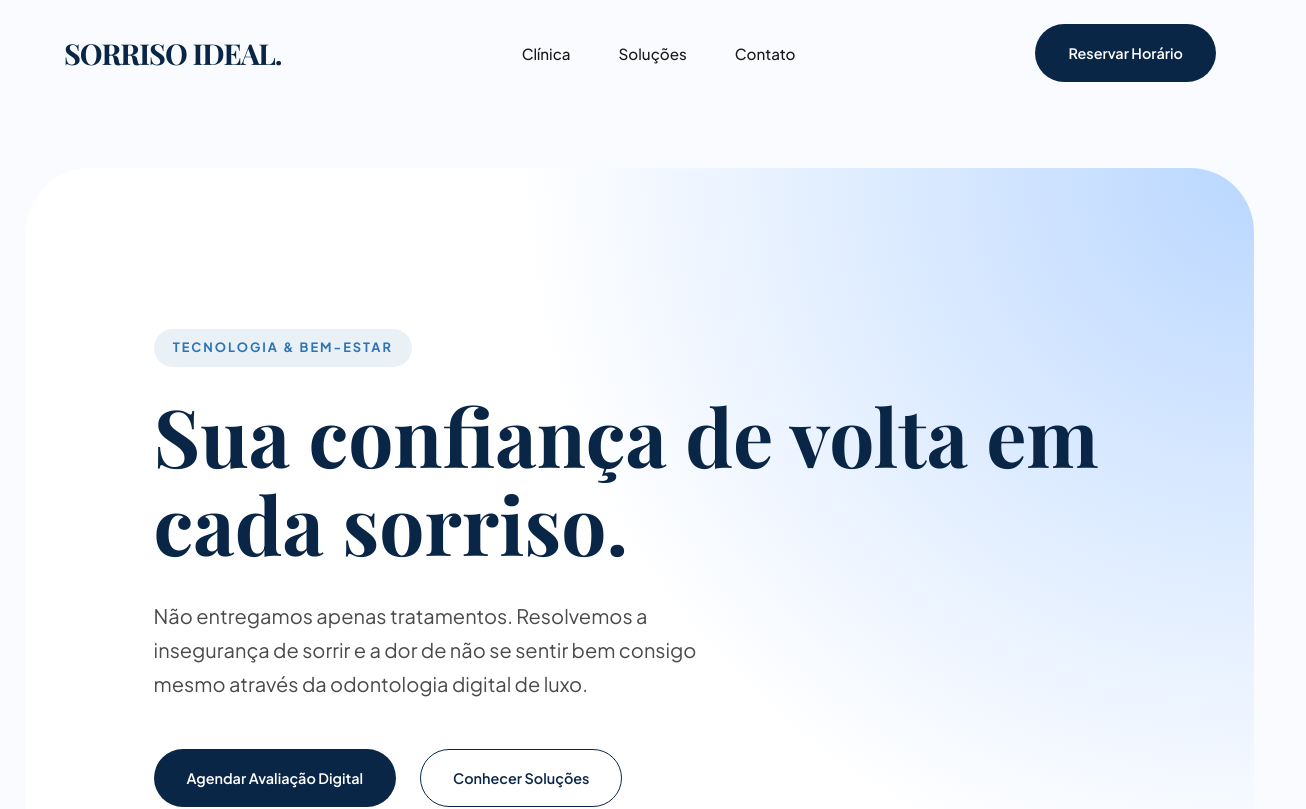
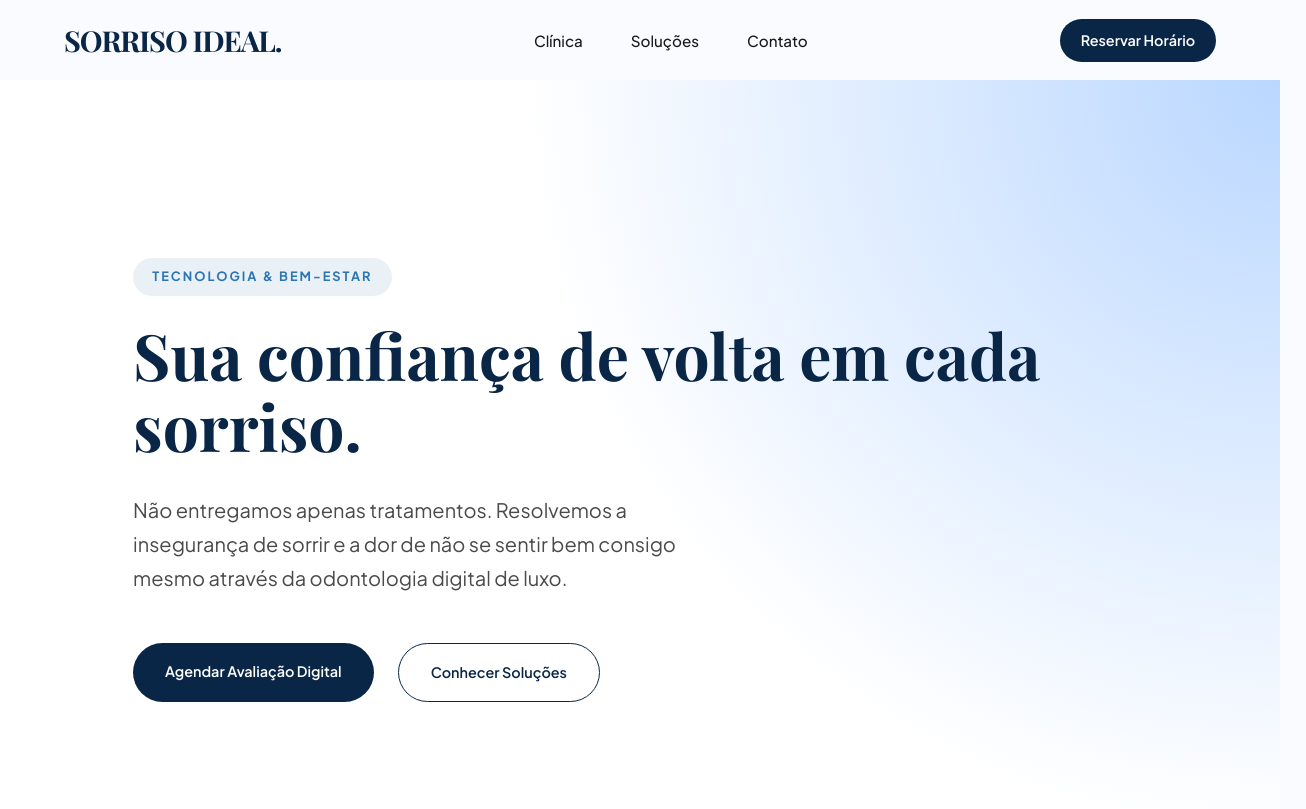
Before and after one commit to nathanscd/SorrisoIdeal, a React (Vite) app: page / in a window 1280 px wide. Shown: the top 809 px of the page, 1306 px wide, since content can reach past the window. Built offline with nearby package versions, Linux system fonts and the light colour scheme.

Commit message:
Style of home

```diff
--- a/src/components/Components.tsx
+++ b/src/components/Components.tsx
@@ -27,7 +27,7 @@ export const Header: React.FC = () => {
           <li><a href="/servicos">Soluções</a></li>
           <li><a href="/contato">Contato</a></li>
         </ul>
-        <a href="/agendamento" className="btn-premium">Reservar Horário</a>
+        <a href="/agendamento" className="btn-premium" id='btn-nav'>Reservar Horário</a>
       </nav>
     </header>
   );
--- a/src/components/components.css
+++ b/src/components/components.css
@@ -6,7 +6,7 @@
   left: auto;
   width: 100%;
   z-index: 1000;
-  padding: 1.5rem 5%;
+  padding: 1rem 5%;
   transition: var(--transition);
 }
 
@@ -14,7 +14,7 @@
   background: var(--glass);
   backdrop-filter: blur(15px);
   --webkit-backdrop-filter: blur(15px);
-  padding: 1rem 5%;
+  padding: 0.4rem 5%;
   box-shadow: var(--shadow-lux);
 }
 
@@ -110,6 +110,11 @@
   color: rgb(238, 238, 238);
   transition: all 0.3s ease;
 }
+
+#btn-nav{
+  padding: 0.6rem 1.3rem;
+}
+
 .icon:hover {
   color: var(--accent);
   transform: scale(1.1);
--- a/src/pages/Home.tsx
+++ b/src/pages/Home.tsx
@@ -1,9 +1,17 @@
-import React from 'react';
+import React, { useState, useEffect } from 'react';
 import { Header, Footer, Reveal } from '../components/Components';
 import './style/Home.css';
 import './style/GlobalStyles.css';
 
 const Home: React.FC = () => {
+    const [heroScrolled, setHeroScrolled] = useState(false);
+
+    useEffect(() => {
+      const handleScroll = () => setHeroScrolled(window.scrollY > 50);
+      window.addEventListener('scroll', handleScroll);
+      return () => window.removeEventListener('scroll', handleScroll);
+    }, []);
+
   return (
     <div className="home-wrapper">
       <Header />
@@ -11,7 +19,7 @@ const Home: React.FC = () => {
       <main>
         <section className="hero">
           <Reveal>
-            <div className="hero-content">
+            <div className={heroScrolled ? 'hero-content scrolled' : 'hero-content'}>
               <span className="hero-badge">Tecnologia & Bem-estar</span>
               <h1>Sua confiança de volta em cada sorriso.</h1>
               <p>
--- a/src/pages/style/Home.css
+++ b/src/pages/style/Home.css
@@ -3,22 +3,20 @@ body{
   flex-direction: column;
   align-items: center;
   justify-content: center;
+  margin: 0;
+  padding: 0;
 }
 
 .home-wrapper {
   width: 100%;
-  overflow-x: hidden;
 }
 
-/* Hero Section */
 .hero {
   color: white;
-  width: 100vw;
   display: flex;
   justify-content: center;
   align-items: center;
   margin-bottom: 10vh;
-  margin-top: 11vh;
 }
 
 .hero-content {
@@ -26,11 +24,17 @@ body{
   justify-content: center;
   flex-direction: column;
   background: radial-gradient(circle at top right, #bad7ff 0%, #ffffff 50%);
-  min-height: 90vh;
-  min-width: 1700px;
+  min-height: 100vh;
+  width: 100vw;
   padding: 10vh 10%;
-  border-radius: 5vw;
   z-index: 2;
+  transition: all 1s ease;
+}
+
+.hero-content.scrolled{
+    width: 90vw;
+    margin: 8.5vh;
+    border-radius: 5vw;
 }
 
 .hero-badge {
@@ -48,7 +52,7 @@ body{
 }
 
 .hero h1 {
-  font-size: clamp(3rem, 8vw, 5rem);
+  font-size: clamp(2rem, 7vw, 4rem);
   line-height: 1.1;
   margin-bottom: 2rem;
   color: var(--primary);
@@ -80,8 +84,7 @@ body{
   text-decoration: none;
   font-weight: 600;
   font-size: 0.9rem;
-  transition: var(--transition);
-  border: 1px solid transparent;
+  transition: all 0.7s ease;
   cursor: pointer;
   display: inline-block;
 }
@@ -102,7 +105,6 @@ body{
 
 .btn-premium:hover {
   color: var(--primary);
-  border-color: var(--primary);
   transform: translateY(-3px);
   color: white;
 }
```
